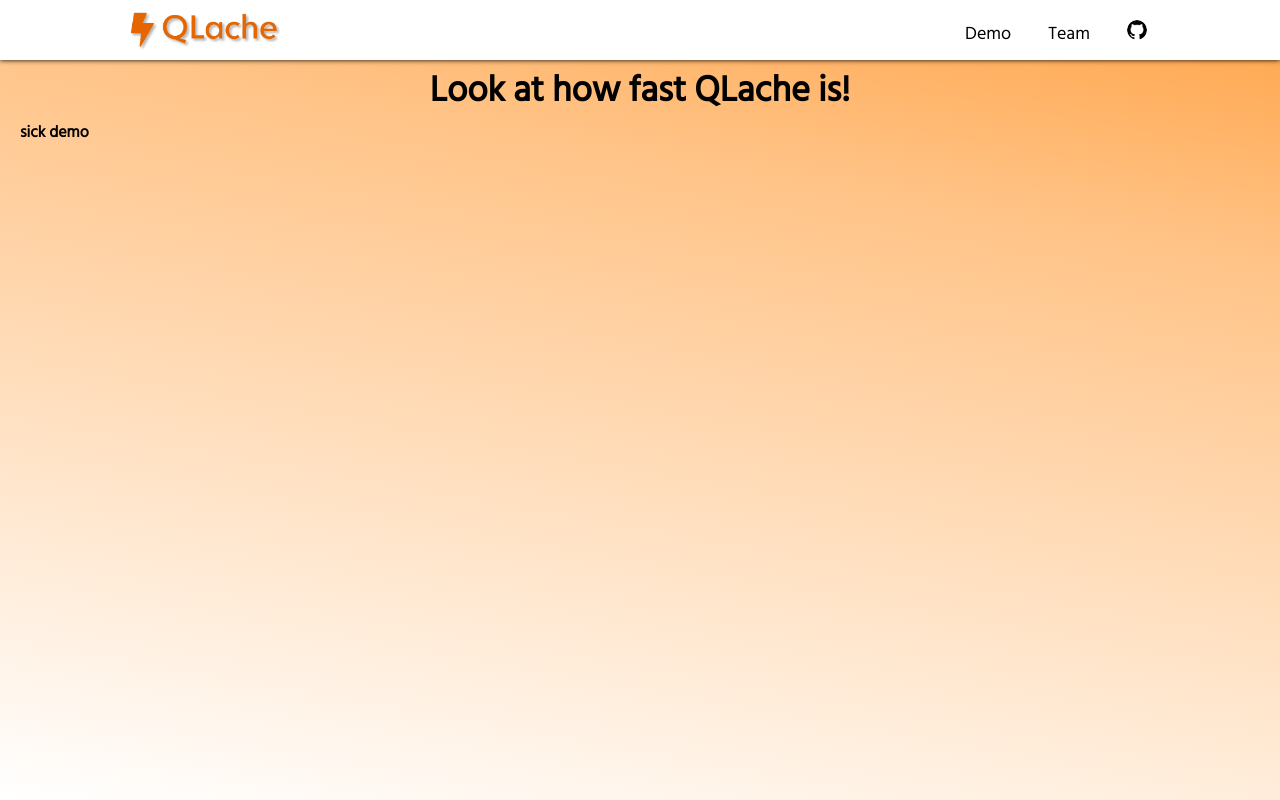
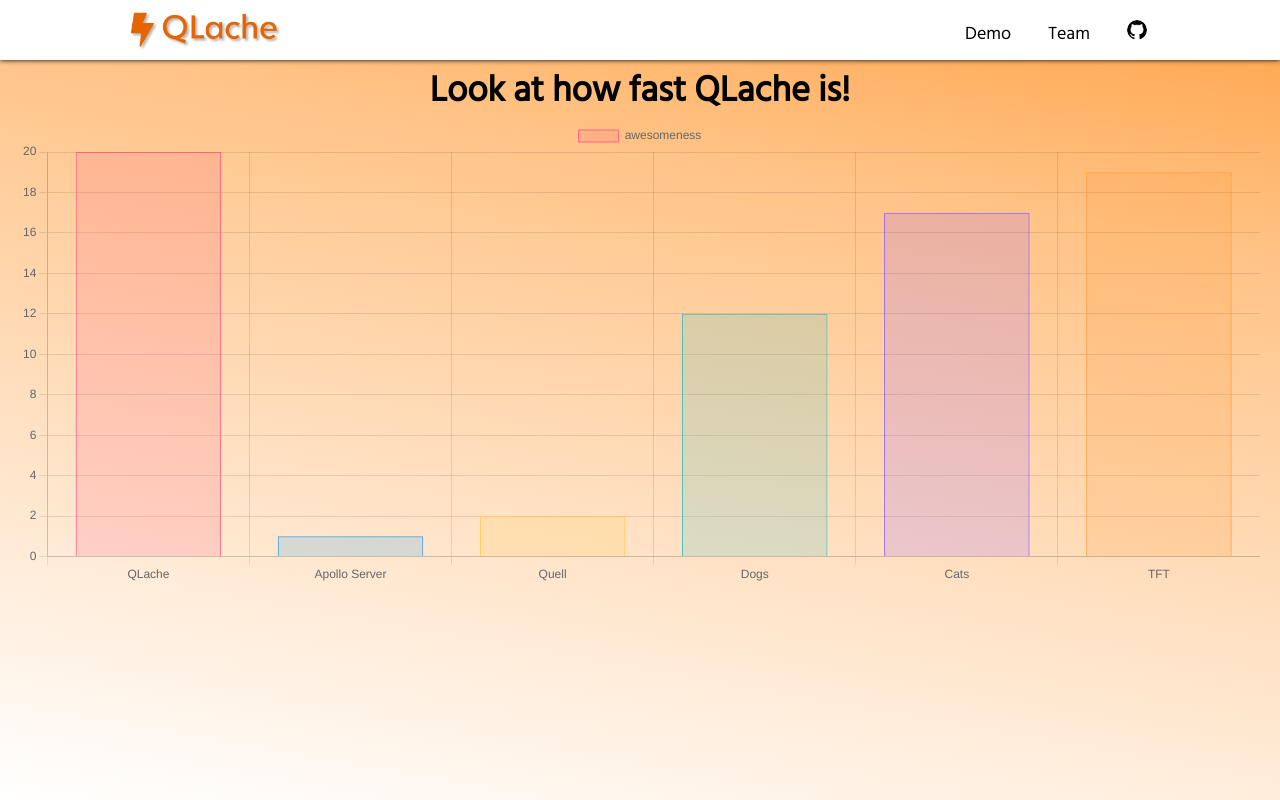
Before and after one commit to oslabs-beta/QLache-Demo, a Next.js app: page /demo in a window 1280 px wide. Built offline with nearby package versions, Linux system fonts and the light colour scheme.

Commit message:
added demo graph

```diff
--- /dev/null
+++ b/components/barChart.js
@@ -0,0 +1,48 @@
+import React from 'react';
+import { Bar } from 'react-chartjs-2';
+import Chart from 'chart.js/auto';
+
+const data = {
+  labels: ['QLache', 'Apollo Server', 'Quell', 'Dogs', 'Cats', 'TFT'],
+  datasets: [
+    {
+      label: 'awesomeness',
+      data: [20, 1, 2, 12, 17, 19],
+      backgroundColor: [
+        'rgba(255, 99, 132, 0.2)',
+        'rgba(54, 162, 235, 0.2)',
+        'rgba(255, 206, 86, 0.2)',
+        'rgba(75, 192, 192, 0.2)',
+        'rgba(153, 102, 255, 0.2)',
+        'rgba(255, 159, 64, 0.2)',
+      ],
+      borderColor: [
+        'rgba(255, 99, 132, 1)',
+        'rgba(54, 162, 235, 1)',
+        'rgba(255, 206, 86, 1)',
+        'rgba(75, 192, 192, 1)',
+        'rgba(153, 102, 255, 1)',
+        'rgba(255, 159, 64, 1)',
+      ],
+      borderWidth: 1,
+    },
+  ],
+};
+
+export default () => ({
+  displayName: 'How Awesome Are These Things',
+  render() {
+    return (
+      <div>
+        <Bar
+          data={data}
+          width={400}
+          height={150}
+          options={{
+            maintainAspectRatio: true,
+          }}
+        />
+      </div>
+    );
+  },
+});
--- a/package.json
+++ b/package.json
@@ -20,8 +20,10 @@
   },
   "homepage": "https://github.com/oslabs-beta/QLache-Demo#readme",
   "dependencies": {
+    "chart.js": "^4.0.1",
     "next": "^13.0.6",
     "react": "^18.2.0",
+    "react-chartjs-2": "^5.0.1",
     "react-dom": "^18.2.0"
   },
   "devDependencies": {
--- a/pages/demo.js
+++ b/pages/demo.js
@@ -1,4 +1,5 @@
 import NavBar from '../components/navbar';
+import BarChart from '../components/barChart';
 
 function Demo() {
   return (
@@ -6,7 +7,7 @@
       <NavBar />
       <div id="content">
         <h1>Look at how fast QLache is!</h1>
-        <strong>sick demo</strong>
+        <BarChart />
       </div>
     </>
   );
```
